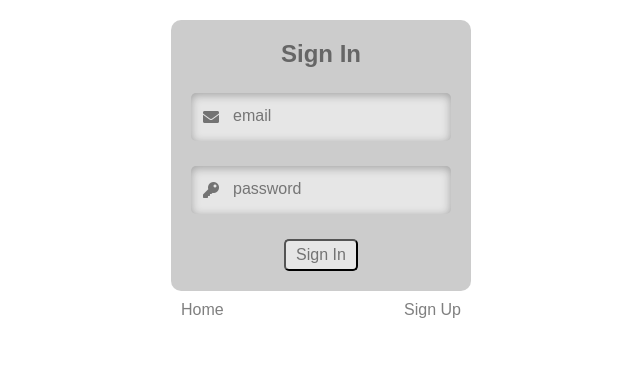
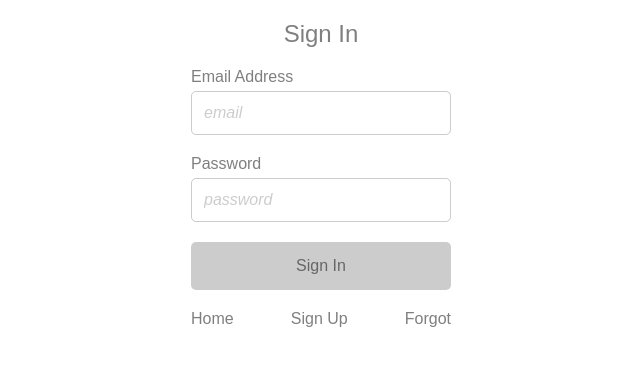
Before and after one commit to drum-IT/react-express-starter, a React (Create React App) app in the folder client/: page /login in a window 1280 px wide. Shown: the top 366 px of the page, without its empty margins (319-959 px from the left). Built offline with nearby package versions, Linux system fonts and the light colour scheme.

Commit message:
Update form styles. Adjust form element layout.

```diff
--- a/client/public/index.html
+++ b/client/public/index.html
@@ -7,8 +7,6 @@
     <meta name="theme-color" content="#000000">
     <link rel="manifest" href="%PUBLIC_URL%/manifest.json">
     <link rel="shortcut icon" href="%PUBLIC_URL%/favicon.ico">
-    <link rel="stylesheet" href="https://use.fontawesome.com/releases/v5.2.0/css/all.css" integrity="sha384-hWVjflwFxL6sNzntih27bfxkr27PmbbK/iSvJ+a4+0owXq79v+lsFkW54bOGbiDQ"
-      crossorigin="anonymous">
     <link rel="stylesheet" href="%PUBLIC_URL%/norm.css">
     <title>React Express Boilerplate</title>
   </head>
--- a/client/src/App.css
+++ b/client/src/App.css
@@ -1,3 +1,5 @@
-.container {
-  text-align: center;
+html,
+body {
+  font-family: sans-serif;
+  height: 100%;
 }
--- a/client/src/components/auth/Login.js
+++ b/client/src/components/auth/Login.js
@@ -49,7 +49,7 @@ export default class Login extends Component {
   }
   render() {
     return (
-      <div className="container">
+      <div className="container--center">
         <div className="form__container">
           <form className="input__form" onSubmit={this.loginUser}>
             <h2 className="form__title">Sign In</h2>
@@ -61,6 +61,7 @@ export default class Login extends Component {
               value={this.state.email}
               error={this.state.errors.email}
               cssClass="fas fa-envelope"
+              label="Email Address"
             />
             <TextFieldGroup
               type="password"
@@ -70,15 +71,17 @@ export default class Login extends Component {
               value={this.state.password}
               error={this.state.errors.password}
               cssClass="fas fa-key"
+              label="Password"
             />
             <button className="form__submit" type="submit">
               Sign In
             </button>
+            <div className="form__links">
+              <Link to="/">Home</Link>
+              <Link to="/register">Sign Up</Link>
+              <Link to="/forgot">Forgot</Link>
+            </div>
           </form>
-          <div className="form__links">
-            <Link to="/">Home</Link>
-            <Link to="/register">Sign Up</Link>
-          </div>
         </div>
       </div>
     );
--- a/client/src/components/auth/Register.js
+++ b/client/src/components/auth/Register.js
@@ -46,7 +46,7 @@ export default class Register extends Component {
   }
   render() {
     return (
-      <div className="container">
+      <div className="container--center">
         <div className="form__container">
           <form className="input__form" onSubmit={this.registerUser}>
             <h2 className="form__title">Sign Up</h2>
@@ -58,6 +58,7 @@ export default class Register extends Component {
               value={this.state.username}
               error={this.state.errors.username}
               cssClass="fas fa-user"
+              label="Username"
             />
             <TextFieldGroup
               type="email"
@@ -67,6 +68,7 @@ export default class Register extends Component {
               value={this.state.email}
               error={this.state.errors.email}
               cssClass="fas fa-envelope"
+              label="Email Address"
             />
             <TextFieldGroup
               type="password"
@@ -76,6 +78,7 @@ export default class Register extends Component {
               value={this.state.password}
               error={this.state.errors.password}
               cssClass="fas fa-key"
+              label="Password"
             />
             <TextFieldGroup
               type="password"
@@ -85,15 +88,16 @@ export default class Register extends Component {
               value={this.state.passwordConf}
               error={this.state.errors.passwordConf}
               cssClass="fas fa-key"
+              label="Confirm Password"
             />
             <button className="form__submit" type="submit">
               Sign Up
             </button>
+            <div className="form__links">
+              <Link to="/">Home</Link>
+              <Link to="/login">Sign In</Link>
+            </div>
           </form>
-          <div className="form__links">
-            <Link to="/">Home</Link>
-            <Link to="/login">Sign In</Link>
-          </div>
         </div>
       </div>
     );
--- a/client/src/components/auth/formStyles.css
+++ b/client/src/components/auth/formStyles.css
@@ -4,39 +4,99 @@
   --offwhite: rgba(230, 230, 230, 1);
 }
 
+* {
+  box-sizing: border-box;
+}
+
+.container--center {
+  display: flex;
+  align-items: center;
+  height: 100%;
+  justify-content: center;
+}
+
 .form__container {
-  /* background: var(--grey); */
-  /* border-radius: 10px; */
-  margin: 20px auto;
+  margin: 0 auto;
   text-align: center;
   width: 300px;
 }
 
 .input__form {
-  background: var(--grey);
-  border-radius: 10px;
+  background: white;
+  border-radius: 5px;
   padding: 20px 0;
   width: 100%;
 }
 
 .form__title {
   color: var(--darkgrey);
+  font-weight: 300;
   margin: 0;
 }
 
+.form__group {
+  align-items: flex-start;
+  display: flex;
+  flex-direction: column;
+  margin: 20px 20px;
+}
+
+.field__label {
+  color: var(--darkgrey);
+  font-weight: 300;
+  margin-bottom: 5px;
+}
+
+.form__field {
+  background: none;
+  border: none;
+  color: var(--darkgrey);
+  height: 2.75rem;
+  padding: 0 12px;
+  width: 100%;
+}
+
+::placeholder {
+  color: rgba(0, 0, 0, 0.2);
+  font-style: italic;
+}
+
+.form__field--text {
+  border: 1px solid rgba(0, 0, 0, 0.2);
+  border-radius: 5px;
+  font-weight: 300;
+}
+
+.form__field--error {
+  color: rgba(255, 0, 0, 0.7);
+  font-size: 0.7rem;
+  font-weight: 300;
+  margin-top: 68px;
+  position: absolute;
+}
+
+.form__field:focus {
+  outline: none;
+}
+
 .form__submit {
-  background: var(--offwhite);
+  background: var(--grey);
+  border: none;
   border-radius: 5px;
   color: var(--darkgrey);
+  font-weight: 300;
+  height: 3rem;
   padding: 5px 10px;
   outline: none;
+  width: calc(100% - 40px);
 }
 
 .form__links {
   display: flex;
   justify-content: space-between;
-  padding: 0 10px;
-  margin-top: 10px;
+  font-weight: 300;
+  padding: 0 20px;
+  margin-top: 20px;
 }
 
 .form__links a {
--- a/client/src/components/common/input/TextFieldGroup.js
+++ b/client/src/components/common/input/TextFieldGroup.js
@@ -1,6 +1,6 @@
 import React from "react";
 
-import inputStyles from "./inputStyles.css";
+// import inputStyles from "./inputStyles.css";
 
 const TextFieldGroup = ({
   name,
@@ -9,11 +9,14 @@ const TextFieldGroup = ({
   onChange,
   error,
   type,
-  cssClass
+  cssClass,
+  label
 }) => {
   return (
     <div className="form__group">
-      <i className={cssClass} />
+      <label className="field__label" htmlFor={name}>
+        {label}
+      </label>
       <input
         className="form__field form__field--text"
         name={name}
--- a/client/src/components/common/input/inputStyles.css
+++ b/client/src/components/common/input/inputStyles.css
@@ -1,22 +1,12 @@
-:root {
-  --offwhite: rgba(230, 230, 230, 1);
+.form__group {
+  align-items: flex-start;
+  display: flex;
+  flex-direction: column;
+  margin: 20px 20px;
+  outline: 1px dashed red;
 }
 
-.form__group {
-  align-content: center;
-  background: var(--offwhite);
-  border-radius: 5px;
-  box-shadow: inset 0 2px 10px rgba(0, 0, 0, 0.3);
-  display: grid;
-  grid-template-columns: 40px 1fr;
-  font-size: 1rem;
-  height: 3rem;
-  margin: 25px 20px;
-}
-
-i {
-  align-self: center;
-  color: rgba(0, 0, 0, 0.5);
+.field__label {
 }
 
 .form__field {
@@ -24,12 +14,8 @@ i {
   border: none;
 }
 
-.form__field:focus {
-  outline: none;
-}
-
 .form__field--text {
-  border: none;
+  border: 1px solid black;
 }
 
 .form__field--error {
@@ -39,3 +25,7 @@ i {
   padding-left: 5px;
   position: absolute;
 }
+
+.form__field:focus {
+  outline: none;
+}
```
Also changed, not shown: 1 other file (tests, documents, lock files or other folders).
